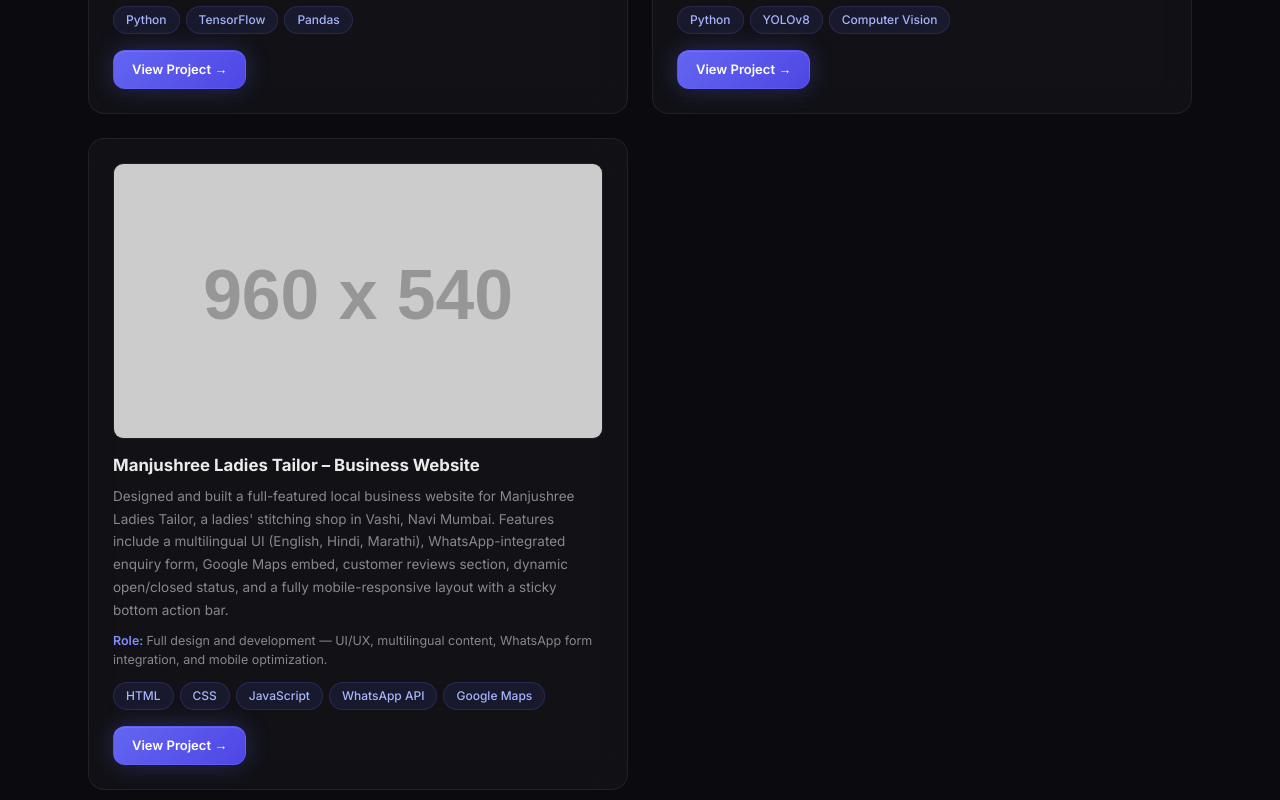
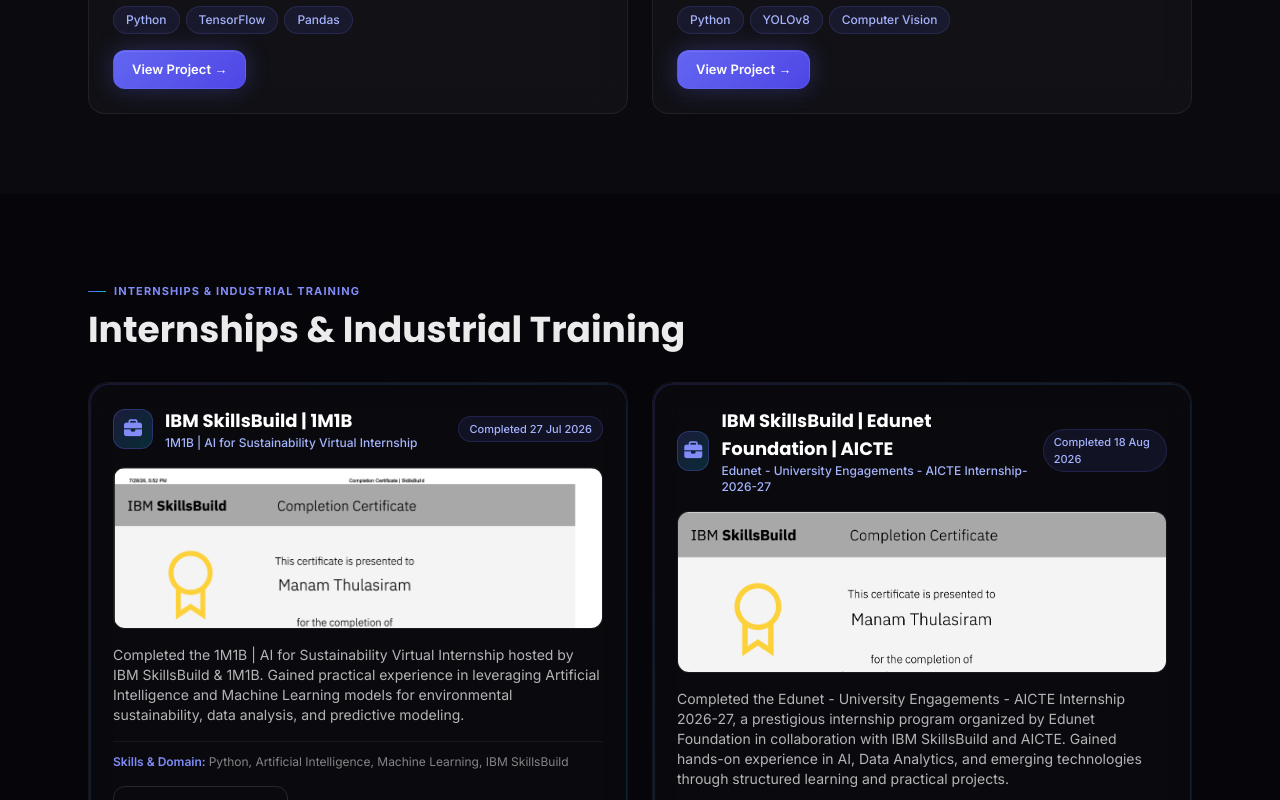
Before and after one commit to m-thulasiram/portfolio, a React (Vite) app: page / in a window 1280 px wide. Shown: the part 3240-4040 px from the top of the page. Built offline with nearby package versions, Linux system fonts and the light colour scheme.

Commit message:
Remove Manjushree Ladies Tailor project from portfolio

```diff
--- a/src/data.js
+++ b/src/data.js
@@ -72,15 +72,7 @@
       image: "/images/nutrivision.png",
       link: "https://github.com/m-thulasiram/nutrivision",
     },
-    {
-      title: "Manjushree Ladies Tailor – Business Website",
-      description:
-        "Designed and built a full-featured local business website for Manjushree Ladies Tailor, a ladies' stitching shop in Vashi, Navi Mumbai. Features include a multilingual UI (English, Hindi, Marathi), WhatsApp-integrated enquiry form, Google Maps embed, customer reviews section, dynamic open/closed status, and a fully mobile-responsive layout with a sticky bottom action bar.",
-      tech: ["HTML", "CSS", "JavaScript", "WhatsApp API", "Google Maps"],
-      role: "Full design and development — UI/UX, multilingual content, WhatsApp form integration, and mobile optimization.",
-      image: "https://placehold.co/960x540/F9EEF1/B5405A?text=Manjushree+Ladies+Tailor",
-      link: "https://manjushreladiestailor.vercel.app/",
-    },
+
   ],
   internships: [
     {
```
